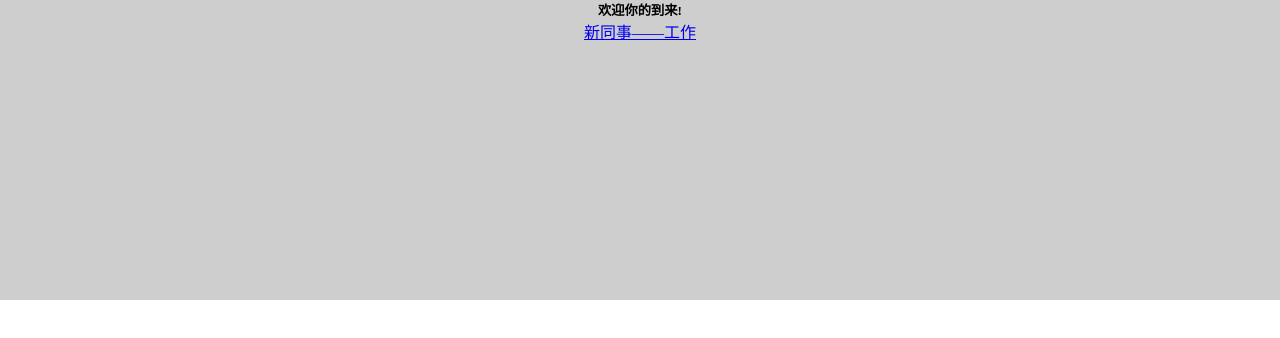
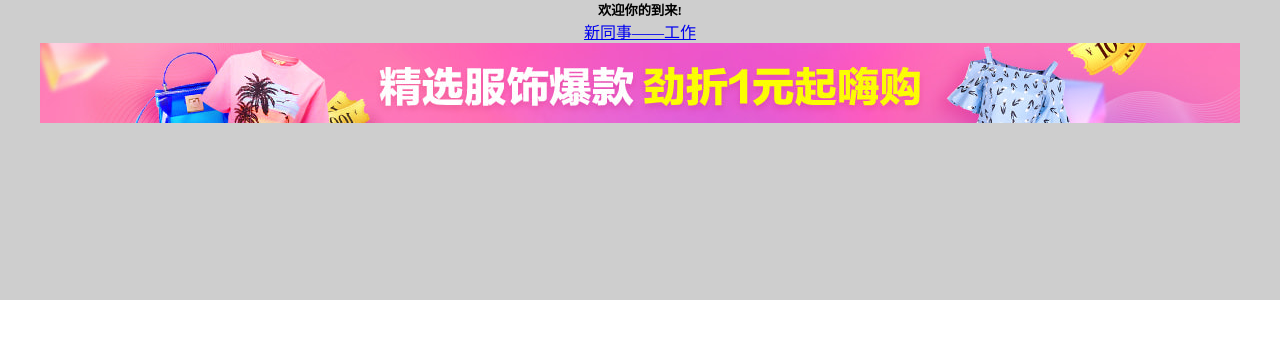
Before and after one commit to wangwenshuai1017/bigFile, a plain HTML site: page dist/html/register.html in a window 1280 px wide. Drawn offline with Linux system fonts and the light colour scheme.

Commit message:
添加一张图片

```diff
--- a/dist/html/register.html
+++ b/dist/html/register.html
@@ -20,6 +20,8 @@
 		<div class="box">
 			<h5>欢迎你的到来!</h5>
 			<a href="test.html">新同事——工作</a>
+			<br>
+			<img src="../images/ad.jpg" alt="" srcset="">
 		</div>
 	</body>
 </html>
```
